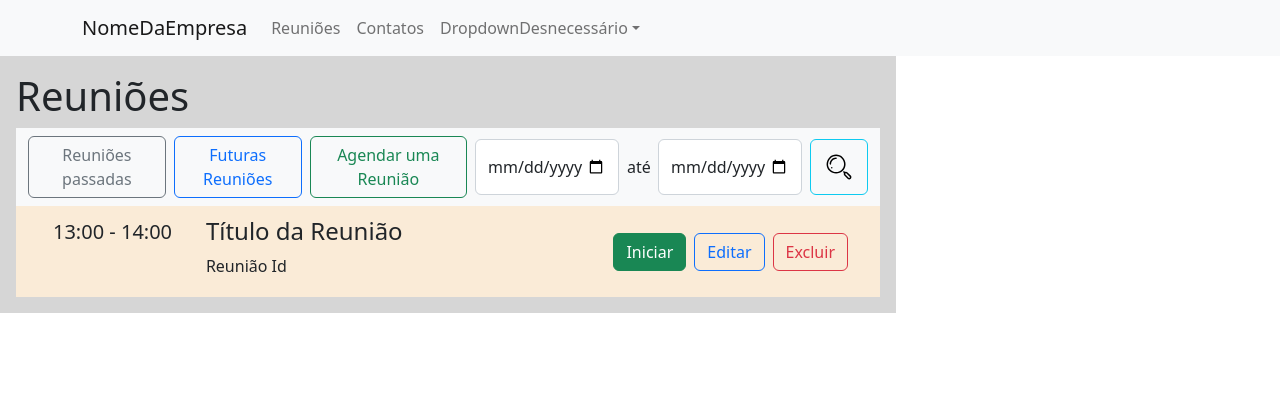
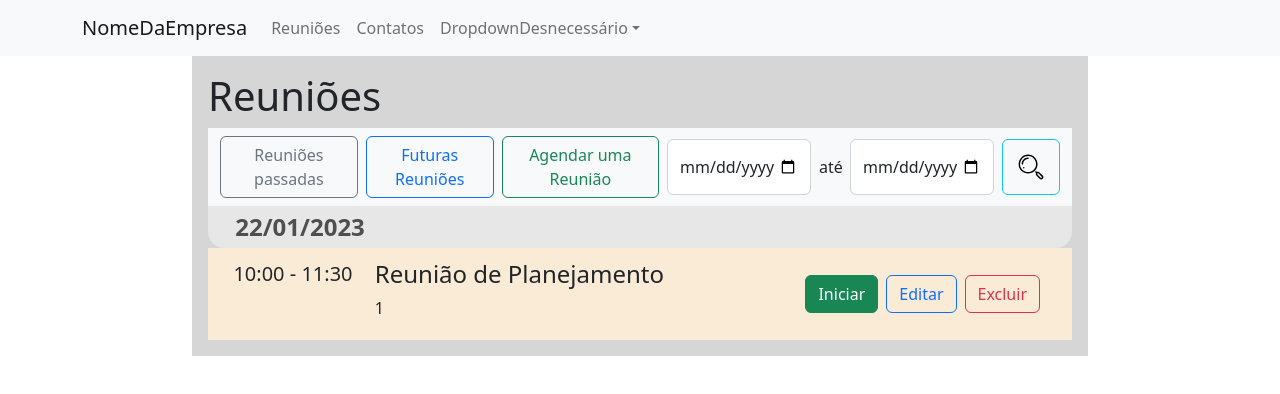
Before and after one commit to MPetersonNevesFilho/IES_Project, a React (Create React App) app in the folder frontend/: page / in a window 1280 px wide. Shown: the top 394 px of the page. Built offline with nearby package versions, Linux system fonts and the light colour scheme.

Commit message:
Feat - Primeira versão de preparo para multiplas entradas de dados

```diff
--- a/frontend/src/components/Meetings/Meetings.css
+++ b/frontend/src/components/Meetings/Meetings.css
@@ -12,11 +12,28 @@ body{
     background-color: rgb(214, 214, 214);
     width: 70%;
     height: 100%;
+    margin-left: 15%;
 
 }
 
 .contentMeetings{
     padding: 2em 0,2em 0,2em 0,2em;
+}
+
+.dateMeetings{
+    display: flex;
+    padding: 0.2em 2em 0.2em 0.2em;
+    align-items: center;
+    background-color: #E7E7E7;
+    border-radius: 0 0 1em 1em;
+}
+.dateMeetings p {
+    margin: 0;
+    padding: 0;
+    padding-left: 1em;
+    font-size: 1.5em;
+    font-weight: bold;
+    color: #4F4F4F;
 }
 
 .rowMeetings{
--- a/frontend/src/components/Meetings/Meetings.js
+++ b/frontend/src/components/Meetings/Meetings.js
@@ -1,11 +1,49 @@
 import React from 'react';
-import Button from 'react-bootstrap/Button';
 import NavbarMeetings from './NavbarMeetings';
+import RowMeetings from './RowMeetings.js';
 import './Meetings.css';
 
 
 function Meetings() {
 
+    var rowInfo = [
+
+            {
+                id: 1,
+                date: "23/01/2023",
+                title: "Reunião de Planejamento",
+                time: "10:00",
+                durationHours: "1",
+                durationMinutes: "30",
+            },
+
+            {
+                id: 2,
+                date: "23/01/2023",
+                title: "Reunião de Desenvolvimento",
+                time: "8:00",
+                durationHours: "2",
+                durationMinutes: "20",
+            },
+
+            {
+                id: 3,
+                date: "22/01/2023",
+                title: "Reunião de Teste",
+                time: "16:00",
+                durationHours: "0",
+                durationMinutes: "30",
+            }
+
+    ]
+
+    function reunioesAntigas() {
+        console.log("reunioesAntigas")
+    }
+
+    function reunioesFuturas() {
+        console.log("reunioesFuturas")
+    }
 
 
 
@@ -16,23 +54,10 @@ function Meetings() {
                 <h1>Reuniões</h1>
             </div>
             <div className="navbarMeetings">
-                <NavbarMeetings />
+                <NavbarMeetings ra={reunioesAntigas} rf={reunioesFuturas}/>
             </div>
             <div className="contentMeetings">
-                <div className="rowMeetings">
-                    <div className='rowMeetingsTime'>
-                        <h5>13:00 - 14:00</h5>
-                    </div>
-                    <div className='rowMeetingsTitle'>
-                        <h4>Título da Reunião</h4>
-                        <p>Reunião Id</p>
-                    </div>
-                    <div className='rowMeetingsButtons'>
-                        <Button variant="success">Iniciar</Button>
-                        <Button variant="outline-primary">Editar</Button>
-                        <Button variant="outline-danger">Excluir</Button>
-                    </div>
-                </div>
+                <RowMeetings meetings={rowInfo} />
             </div>
         </div>
     </>
--- a/frontend/src/components/Meetings/NavbarMeetings.js
+++ b/frontend/src/components/Meetings/NavbarMeetings.js
@@ -8,14 +8,15 @@ import Navbar from 'react-bootstrap/Navbar';
 import { ReactComponent as Icon } from "../img/icons8-pesquisar.svg"
 
 function NavbarMeetings(params) {
-
+    const reunioesAntigas = params.ra;
+    const reunioesFuturas = params.rf;
 
 
     return (<>
         <Navbar bg="light" expand="lg">
             <Container fluid>
-                <Button variant="outline-secondary" className="me-2">Reuniões passadas</Button>
-                <Button variant="outline-primary" className="me-2">Futuras Reuniões</Button>
+                <Button variant="outline-secondary" className="me-2" onClick={() => reunioesAntigas()}>Reuniões passadas</Button>
+                <Button variant="outline-primary" className="me-2" onClick={() => reunioesFuturas()}>Futuras Reuniões</Button>
                 <Button variant="outline-success" className="me-2">Agendar uma Reunião</Button>
 
                 <Form className="d-flex">
--- /dev/null
+++ b/frontend/src/components/Meetings/Row.js
@@ -0,0 +1,52 @@
+import React from "react";
+
+import Button from 'react-bootstrap/Button';
+
+
+function Row(params) {
+    const row = params.row;
+    const hora = row.time;
+    const horaFinal = sumTimeAndDuration();
+    const title = row.title;
+    const id = row.id;
+
+    // Sum time and duration
+    function sumTimeAndDuration() {
+        console.log(row)
+        var time = row.time.split(":");
+        var hours = time[0];
+        var minutes = time[1];
+        var totalHours = parseInt(hours) + parseInt(row.durationHours);
+        var totalMinutes = parseInt(minutes) + parseInt(row.durationMinutes);
+        if (totalMinutes >= 60) {
+            totalHours = totalHours + 1;
+            totalMinutes = totalMinutes - 60;
+        }
+        var totalHoursAndMinutes = totalHours + ":" + totalMinutes;
+        return totalHoursAndMinutes;
+    }
+
+
+
+
+    return (<>
+        <div>
+        <div className="rowMeetings">
+                <div className='rowMeetingsTime'>
+                    <h5>{hora} - {horaFinal}</h5>
+                </div>
+                <div className='rowMeetingsTitle'>
+                    <h4>{title}</h4>
+                    <p>{id}</p>
+                </div>
+                <div className='rowMeetingsButtons'>
+                    <Button variant="success">Iniciar</Button>
+                    <Button variant="outline-primary">Editar</Button>
+                    <Button variant="outline-danger">Excluir</Button>
+                </div>
+            </div>
+        </div>
+    </>)
+}
+
+export default Row;
--- /dev/null
+++ b/frontend/src/components/Meetings/RowMeetings.js
@@ -0,0 +1,59 @@
+import React from "react";
+
+import Row from './Row.js';
+
+export default class RowMeetings extends React.Component {
+    constructor(props) {
+        super(props);
+        this.state = {
+            meetings: props.meetings,
+            rowTeste: {
+                id: 1,
+                date: "23/01/2023",
+                title: "Reunião de Planejamento",
+                time: "10:00",
+                durationHours: "1",
+                durationMinutes: "30",
+            }
+        }
+    }
+
+    componentDidMount() {
+        this.organizeMeetings();
+    }
+
+    organizeMeetings = () => {
+        var meetings = this.state.meetings;
+        var dateMeetings = [];
+        meetings.forEach((meeting) => {
+            if(!dateMeetings.includes(meeting.date)) {
+                dateMeetings.push(meeting.date);
+            }
+        })
+        // sort dates
+        dateMeetings.forEach((date) => {
+            var meetingsDate = [];
+            meetings.forEach((meeting) => {
+                if(meeting.date === date) {
+                    meetingsDate.push(meeting);
+                }
+            })
+            dateMeetings[date] = meetingsDate;
+        })
+        console.log(dateMeetings);
+
+        this.setState({meetings: dateMeetings});
+    }
+
+    render() {
+        return(<>
+            <div>
+                <div className="dateMeetings">
+                    <p>22/01/2023</p>
+                </div>
+                <Row row={this.state.rowTeste}/>
+            </div>
+        </>)
+    }
+
+}
```
Also changed, not shown: frontend/src/components/Meetings/DateRow.js (added, +24 -0 lines).
